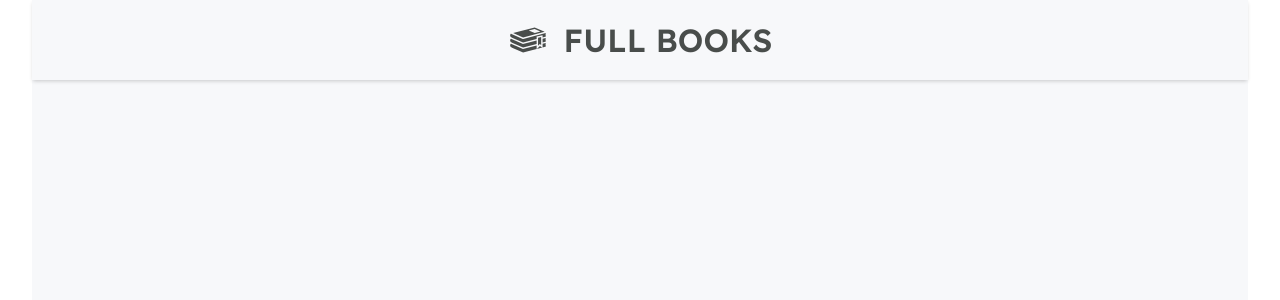
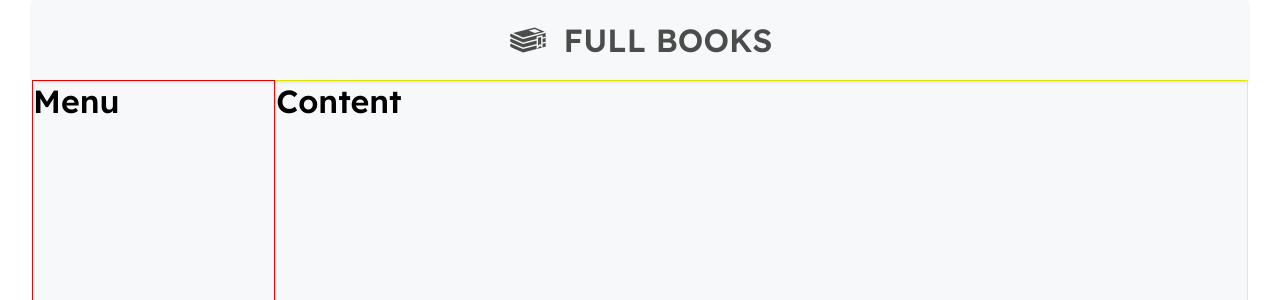
Before and after one commit to AndersonKich-Dev/Full-Books, a React (Create React App) app: page / in a window 1280 px wide. Shown: the top 300 px of the page. Built offline with nearby package versions, Linux system fonts and the light colour scheme.

Commit message:
Created menu field and content

```diff
--- a/src/App.jsx
+++ b/src/App.jsx
@@ -2,13 +2,13 @@ import React from 'react'
 import { Container } from './styles/AppStyle'
 import ligthTheme from './themes/light'
 import { ThemeProvider } from 'styled-components'
-import HomeView from './views/home'
+import Home from './template/home'
 
 export default function App(){
   return (
     <ThemeProvider theme={ligthTheme}>
       <Container>
-        <HomeView/>
+        <Home/>
       </Container>
     </ThemeProvider>
   );
--- a/src/views/home/index.jsx
+++ b/src/template/home/index.jsx
@@ -12,8 +12,12 @@ export default function Home(){
                 <h1>full books</h1>
             </S.Header>
 
+            <S.Menu>
+                <h1>Menu</h1>
+            </S.Menu>
+
             <S.Main>
-
+                <h1>Content</h1>
             </S.Main>
         </S.Container>
     )
--- a/src/views/home/styles.js
+++ b/src/template/home/styles.js
@@ -4,7 +4,8 @@ export const Container = styled.div`
     width: 100%;
     height: 100%;
     display: flex;
-    flex-direction: column;
+    flex-wrap: wrap;
+    align-items: flex-start;
     background-color: ${props => props.theme.colors.gray_50};
 `;
 
@@ -14,6 +15,7 @@ export const Header = styled.header`
     display: flex;
     align-items: center;
     justify-content: center;
+    z-index: 1;
     box-shadow: 0px 2px 4px -1px rgba(0,0,0,0.20);
     color: ${props => props.theme.colors.gray_600};
 
@@ -29,6 +31,14 @@ export const Header = styled.header`
 `;
 
 export const Main = styled.main`
-    flex: 1;
+    width: 80%;
+    height: calc(100% - 5rem);
+    border: 1px solid yellow;
+`;
+
+export const Menu = styled.nav`
+    width: 20%;
+    height: calc(100% - 5rem);
+    border: 1px solid red;
 
 `;
```
